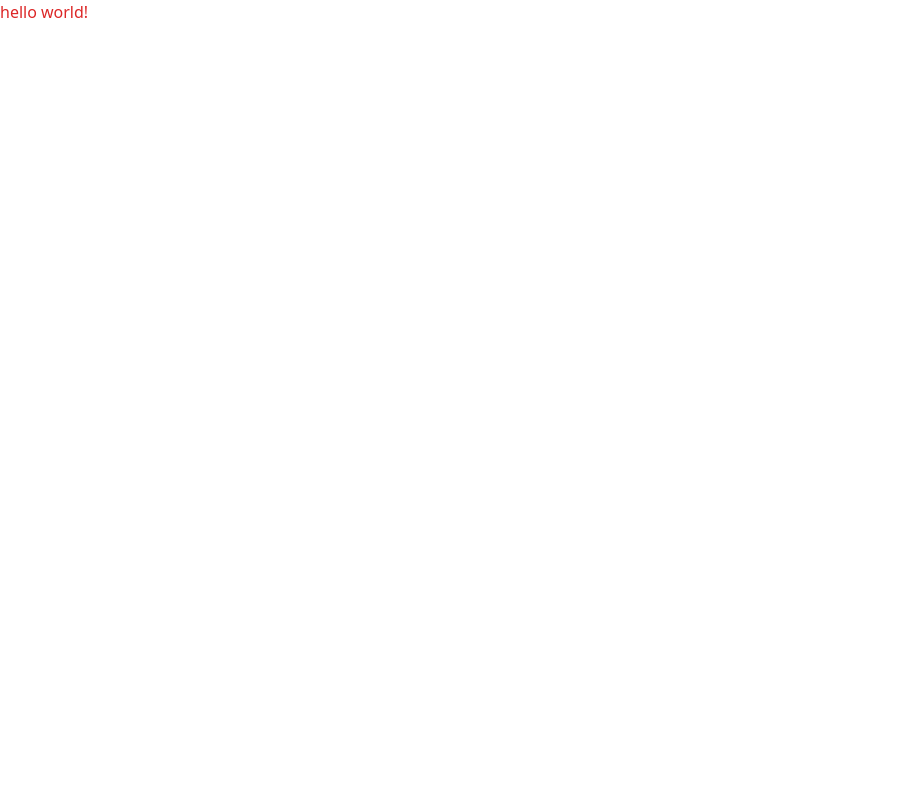
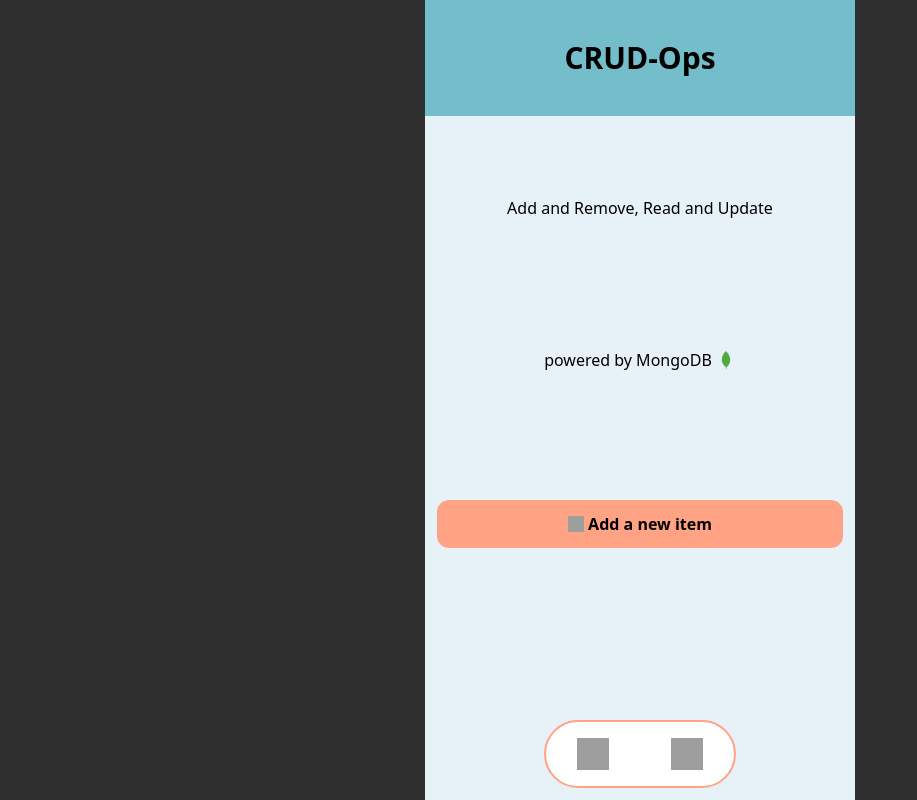
Before and after one commit to KevinRebakure/CRUD-with-MongoDB-List-of-Items, a React (Vite) app: page / in a window 1280 px wide. Shown: the whole page, without its empty margins (0-917 px from the left). Built offline with nearby package versions, Linux system fonts and the light colour scheme; grey boxes are pictures that could not be loaded.

Commit message:
feat: home page

```diff
--- a/index.html
+++ b/index.html
@@ -3,9 +3,9 @@
   <head>
     <meta charset="UTF-8" />
     <meta name="viewport" content="width=device-width, initial-scale=1.0" />
-    <title>Vite + React + TS</title>
+    <title>List</title>
   </head>
-  <body>
+  <body class="bg-[#2F2F2F]">
     <div id="root"></div>
     <script type="module" src="/src/main.tsx"></script>
   </body>
--- a/package.json
+++ b/package.json
@@ -14,12 +14,15 @@
     "@types/react-redux": "^7.1.33",
     "@types/react-router-dom": "^5.3.3",
     "@types/uuid": "^10.0.0",
+    "install": "^0.13.0",
     "mongoose": "^8.6.2",
+    "npm": "^10.8.3",
     "react": "^18.3.1",
     "react-dom": "^18.3.1",
     "react-hook-form": "^7.53.0",
     "react-redux": "^9.1.2",
     "react-router": "^6.26.2",
+    "react-router-dom": "^6.26.2",
     "uuid": "^10.0.0",
     "zod": "^3.23.8"
   },
--- a/src/App.tsx
+++ b/src/App.tsx
@@ -1,11 +1,3 @@
-interface Props {
-  message: string;
+export default function App() {
+  return <></>
 }
-
-export default function App(props: Props) {
-  return (
-    <>
-      <p className="text-red-600">{props.message}</p>
-    </>
-  );
-}
--- /dev/null
+++ b/src/assets/MongoDBIcon.tsx
@@ -0,0 +1,19 @@
+interface className {
+  className?: string;
+}
+export default function MongoDBIcon({ className }: className) {
+  return (
+    <svg
+      className={className}
+      viewBox="0 0 128 128"
+      xmlns="http://www.w3.org/2000/svg"
+    >
+      <path
+        clipRule="evenodd"
+        d="m90.491 57.282c-.37-4.79-1.496-9.409-3.062-13.934-3.244-10.104-8.45-19.046-15.783-26.74-1.854-1.946-3.916-3.729-5.209-6.151-.818-1.532-1.597-3.085-2.394-4.629l-.505-1.273c-.085.292-.139.396-.142.501-.065 2.517-1.491 4.224-3.267 5.817-1.997 1.793-3.856 3.739-5.775 5.618-1.968 2.588-3.935 5.176-5.901 7.763-1.592 2.925-3.182 5.85-4.772 8.775l-3.19 8.617-.096.134c-1.756 5.768-2.622 11.698-3.048 17.688-.16 2.251.022 4.535.149 6.798.181 3.235.743 6.415 1.586 9.545 3.062 11.372 9.276 20.805 17.771 28.819 1.579 1.489 3.199 2.843 4.847 4.26.282-.965.507-1.93.763-2.895.256-.961.515-1.917.688-2.881-.174.964-.369 1.92-.562 2.881l-.826 2.895.738 2.501.684 3.884.326 4.053c-.003.823-.036 1.648.014 2.47.012.21.288.404.442.606l1.376.483 1.434.558-.246-3.603-.011-3.548.495-5.405.359-1.177 1.027-1.82c1.268-1.02 2.629-1.946 3.784-3.081 2.09-2.054 4.175-4.134 6.045-6.383 2.427-2.917 4.515-6.101 6.191-9.516 1.122-2.284 2.178-4.614 3.052-7.001.77-2.104 1.247-4.315 1.854-6.479.054-.156.126-.309.16-.468 1.254-5.841 1.465-11.741 1.004-17.682zm-23.599 49.375-.805-1.763.805 1.763 1.183 1.01z"
+        fill="#4faa41"
+        fillRule="evenodd"
+      />
+    </svg>
+  );
+}
--- /dev/null
+++ b/src/assets/index.ts
@@ -0,0 +1,3 @@
+import MongoDBIcon from "./MongoDBIcon";
+
+export { MongoDBIcon };
--- /dev/null
+++ b/src/components/shared/BottomNavBar.tsx
@@ -0,0 +1,10 @@
+import { IconsURL } from "../../constants";
+
+export default function BottomNavBar() {
+  return (
+    <div className="border-primary-100 fixed bottom-3 left-1/2 flex w-48 -translate-x-1/2 justify-around rounded-full border-2 bg-white py-4">
+      <img src={IconsURL.HOME_ICON} className="h-8 w-8" alt="" />
+      <img src={IconsURL.LIST_ICON} className="h-8 w-8" alt="" />
+    </div>
+  );
+}
--- /dev/null
+++ b/src/components/shared/Button.tsx
@@ -0,0 +1,16 @@
+interface Label {
+  label: string;
+  className?: string;
+  iconURL?: string;
+}
+
+export default function Button({ label, className, iconURL }: Label) {
+  return (
+    <button
+      className={`bg-primary-100 flex w-full items-center justify-center gap-1 rounded-xl py-3 text-center ${className}`}
+    >
+      <img src={iconURL} alt="" className="h-4 w-4" />
+      {label}
+    </button>
+  );
+}
--- /dev/null
+++ b/src/constants/iconsURL.ts
@@ -0,0 +1,5 @@
+export enum IconsURL {
+  ADD_ICON = "https://cdn-icons-png.flaticon.com/128/1828/1828919.png",
+  HOME_ICON = "https://cdn-icons-png.flaticon.com/128/2549/2549900.png",
+  LIST_ICON = "https://cdn-icons-png.flaticon.com/128/901/901533.png",
+}
--- /dev/null
+++ b/src/constants/index.ts
@@ -0,0 +1,5 @@
+import { Titles } from "./labels";
+import { ButtonLabels } from "./labels";
+import { IconsURL } from "./iconsURL";
+
+export { Titles, ButtonLabels, IconsURL };
--- /dev/null
+++ b/src/constants/labels.ts
@@ -0,0 +1,9 @@
+export enum Titles {
+  APP_NAME = "CRUD-Ops",
+  HERO = "Add and Remove, Read and Update",
+  POWERED_BY = "powered by MongoDB",
+}
+
+export enum ButtonLabels {
+    ADD_ITEM = 'Add a new item'
+}
--- a/src/main.tsx
+++ b/src/main.tsx
@@ -1,10 +1,13 @@
-import React from 'react'
-import ReactDOM from 'react-dom/client'
-import App from './App.tsx'
-import './index.css'
+import React from "react";
+import ReactDOM from "react-dom/client";
+import "./index.css";
+import { createBrowserRouter, RouterProvider } from "react-router-dom";
+import HomePage from "./pages/HomePage";
 
-ReactDOM.createRoot(document.getElementById('root')!).render(
+const router = createBrowserRouter([{ path: "/", element: <HomePage /> }]);
+
+ReactDOM.createRoot(document.getElementById("root")!).render(
   <React.StrictMode>
-    <App message='hello world!'/>
+    <RouterProvider router={router} />
   </React.StrictMode>,
-)
+);
--- /dev/null
+++ b/src/pages/HomePage.tsx
@@ -0,0 +1,31 @@
+import { MongoDBIcon } from "../assets";
+import BottomNavBar from "../components/shared/BottomNavBar";
+import Button from "../components/shared/Button";
+import { ButtonLabels, IconsURL, Titles } from "../constants";
+
+export default function HomePage() {
+  return (
+    <div className="bg-tertiary-100 mx-auto min-h-screen w-[430px] space-y-20">
+      <h1 className="bg-secondary-100 py-10 text-center text-3xl font-semibold">
+        {Titles.APP_NAME}
+      </h1>
+
+      <div className="space-y-32 px-3">
+        <p className="text-center">{Titles.HERO}</p>
+
+        <p className="flex items-center justify-center gap-1 text-center">
+          {Titles.POWERED_BY}
+          <MongoDBIcon className="h-5 w-5" />
+        </p>
+
+        <Button
+          label={ButtonLabels.ADD_ITEM}
+          iconURL={IconsURL.ADD_ICON}
+          className="font-semibold"
+        />
+
+        <BottomNavBar />
+      </div>
+    </div>
+  );
+}
```
Also changed, not shown: 1 other file (tests, documents, lock files or other folders).
